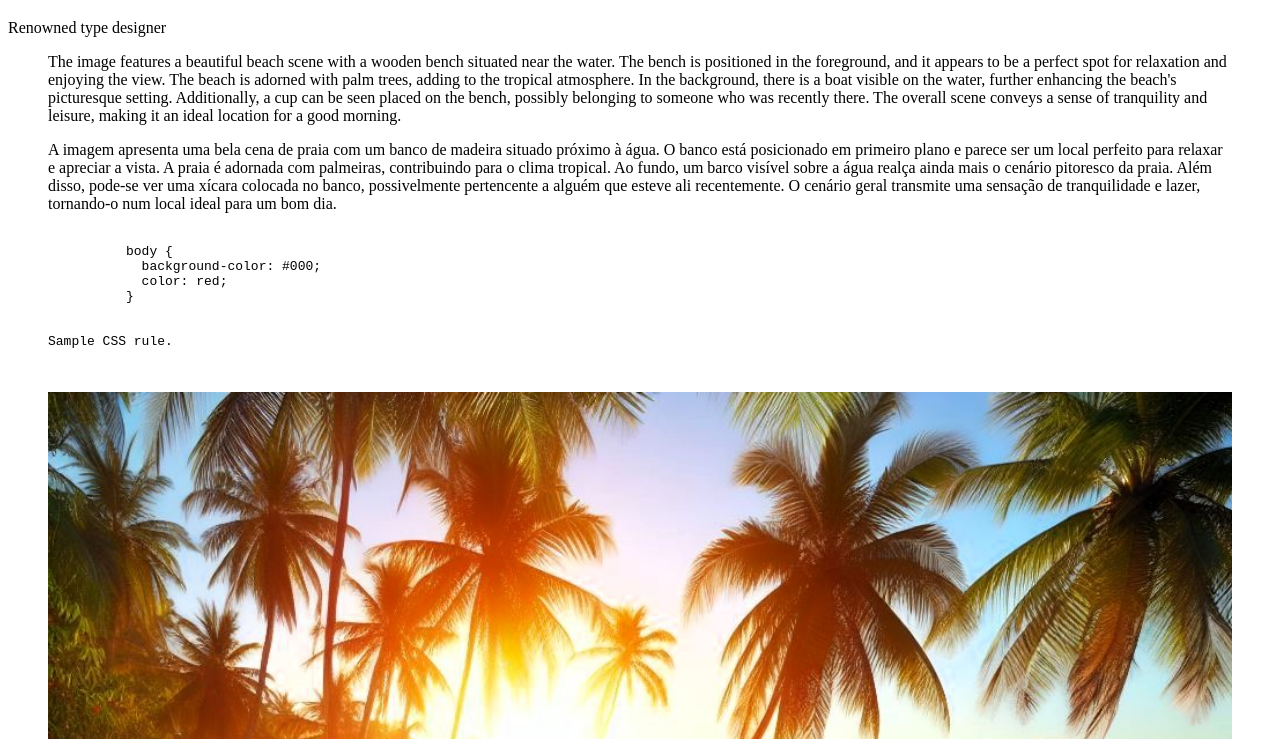
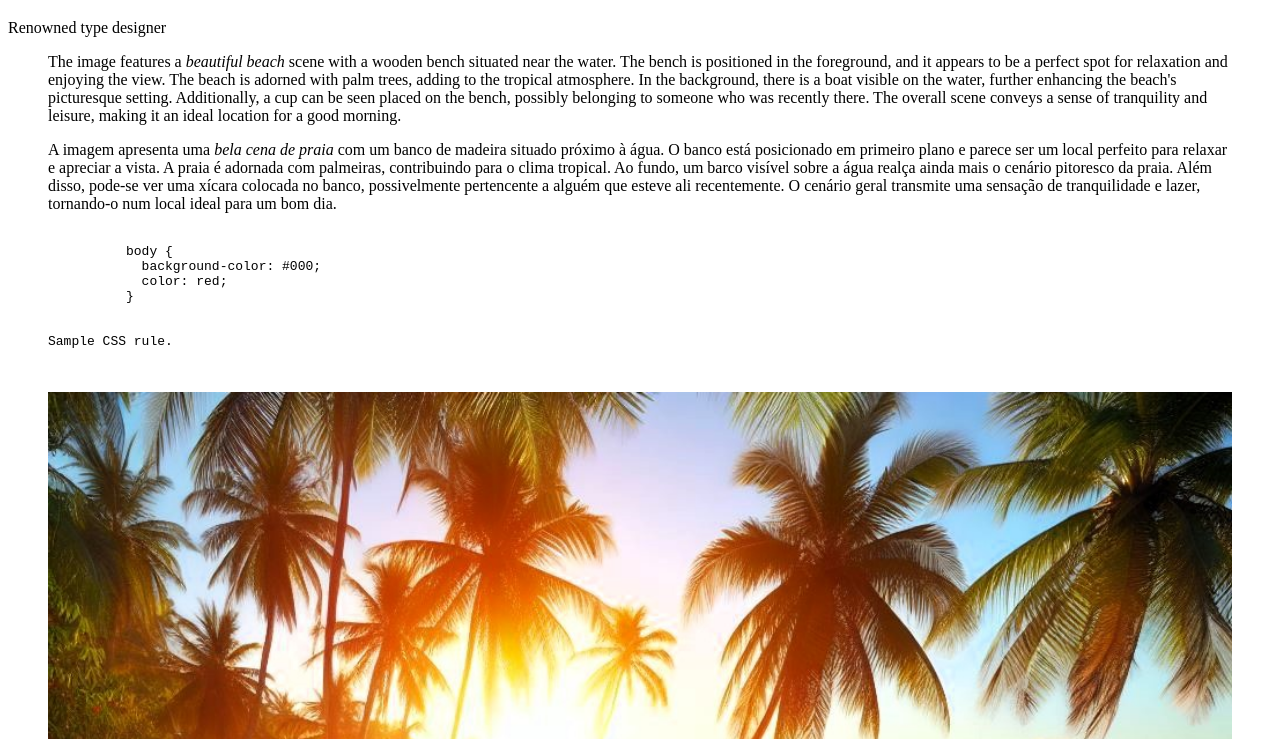
Before and after one commit to jordanpeteroliver/csb-y6qml6, a website: page index.html in a window 1280 px wide. Shown: the part 61-800 px from the top of the page. Drawn offline with Linux system fonts and the light colour scheme.

Commit message:
Deployment from Codesandbox.

```diff
--- a/index.html
+++ b/index.html
@@ -13,24 +13,24 @@
     <p>Renowned type designer</p>
     <blockquote>
       <p>
-        The image features a beautiful beach scene with a wooden bench situated
-        near the water. The bench is positioned in the foreground, and it
-        appears to be a perfect spot for relaxation and enjoying the view. The
-        beach is adorned with palm trees, adding to the tropical atmosphere. In
-        the background, there is a boat visible on the water, further enhancing
-        the beach's picturesque setting. Additionally, a cup can be seen placed
-        on the bench, possibly belonging to someone who was recently there. The
-        overall scene conveys a sense of tranquility and leisure, making it an
-        ideal location for a good morning.
+        The image features a <em>beautiful beach</em> scene with a wooden bench
+        situated near the water. The bench is positioned in the foreground, and
+        it appears to be a perfect spot for relaxation and enjoying the view.
+        The beach is adorned with palm trees, adding to the tropical atmosphere.
+        In the background, there is a boat visible on the water, further
+        enhancing the beach's picturesque setting. Additionally, a cup can be
+        seen placed on the bench, possibly belonging to someone who was recently
+        there. The overall scene conveys a sense of tranquility and leisure,
+        making it an ideal location for a good morning.
       </p>
       <p>
-        A imagem apresenta uma bela cena de praia com um banco de madeira
-        situado próximo à água. O banco está posicionado em primeiro plano e
-        parece ser um local perfeito para relaxar e apreciar a vista. A praia é
-        adornada com palmeiras, contribuindo para o clima tropical. Ao fundo, um
-        barco visível sobre a água realça ainda mais o cenário pitoresco da
-        praia. Além disso, pode-se ver uma xícara colocada no banco,
-        possivelmente pertencente a alguém que esteve ali recentemente. O
+        A imagem apresenta uma <em>bela cena de praia</em> com um banco de
+        madeira situado próximo à água. O banco está posicionado em primeiro
+        plano e parece ser um local perfeito para relaxar e apreciar a vista. A
+        praia é adornada com palmeiras, contribuindo para o clima tropical. Ao
+        fundo, um barco visível sobre a água realça ainda mais o cenário
+        pitoresco da praia. Além disso, pode-se ver uma xícara colocada no
+        banco, possivelmente pertencente a alguém que esteve ali recentemente. O
         cenário geral transmite uma sensação de tranquilidade e lazer,
         tornando-o num local ideal para um bom dia.
       </p>
```
